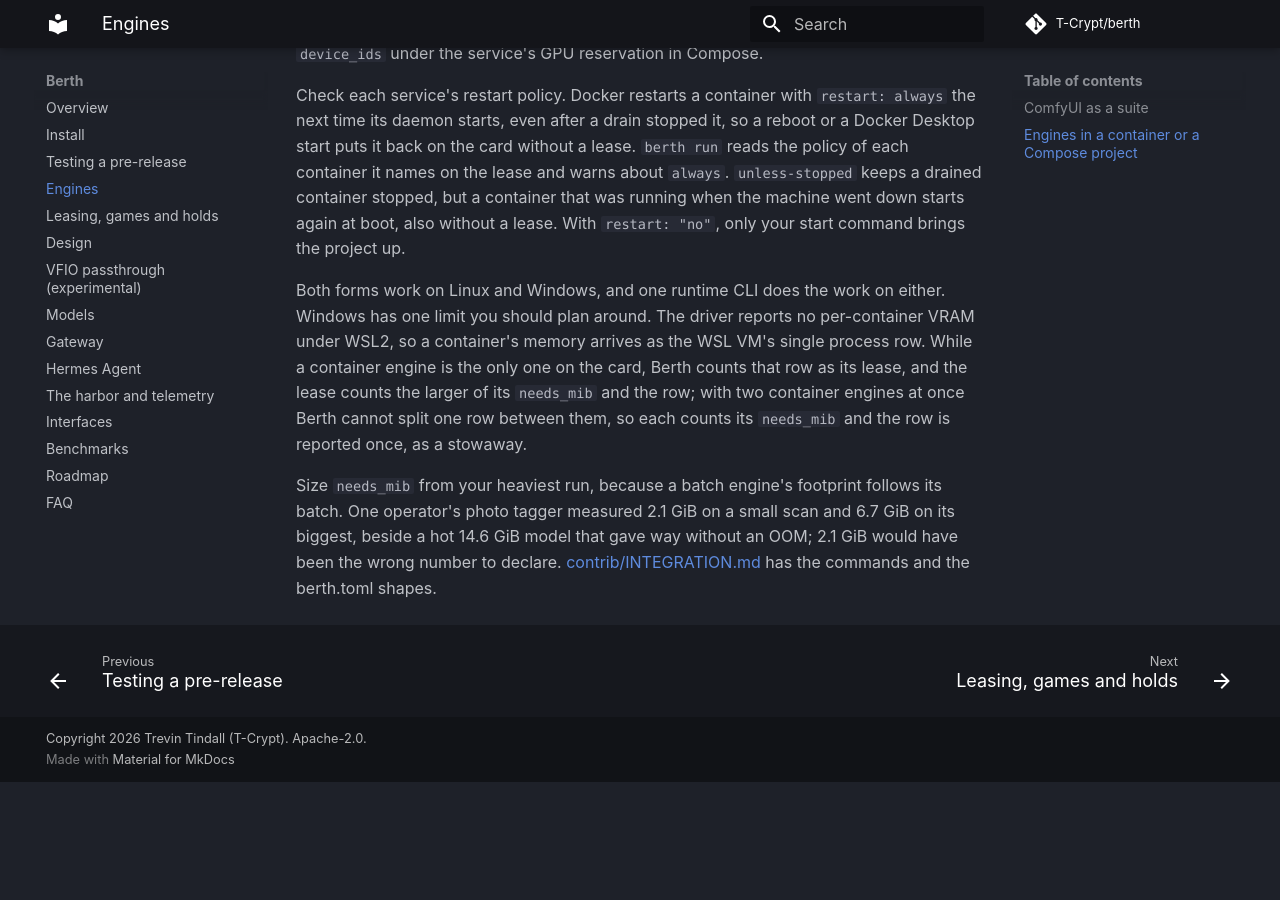
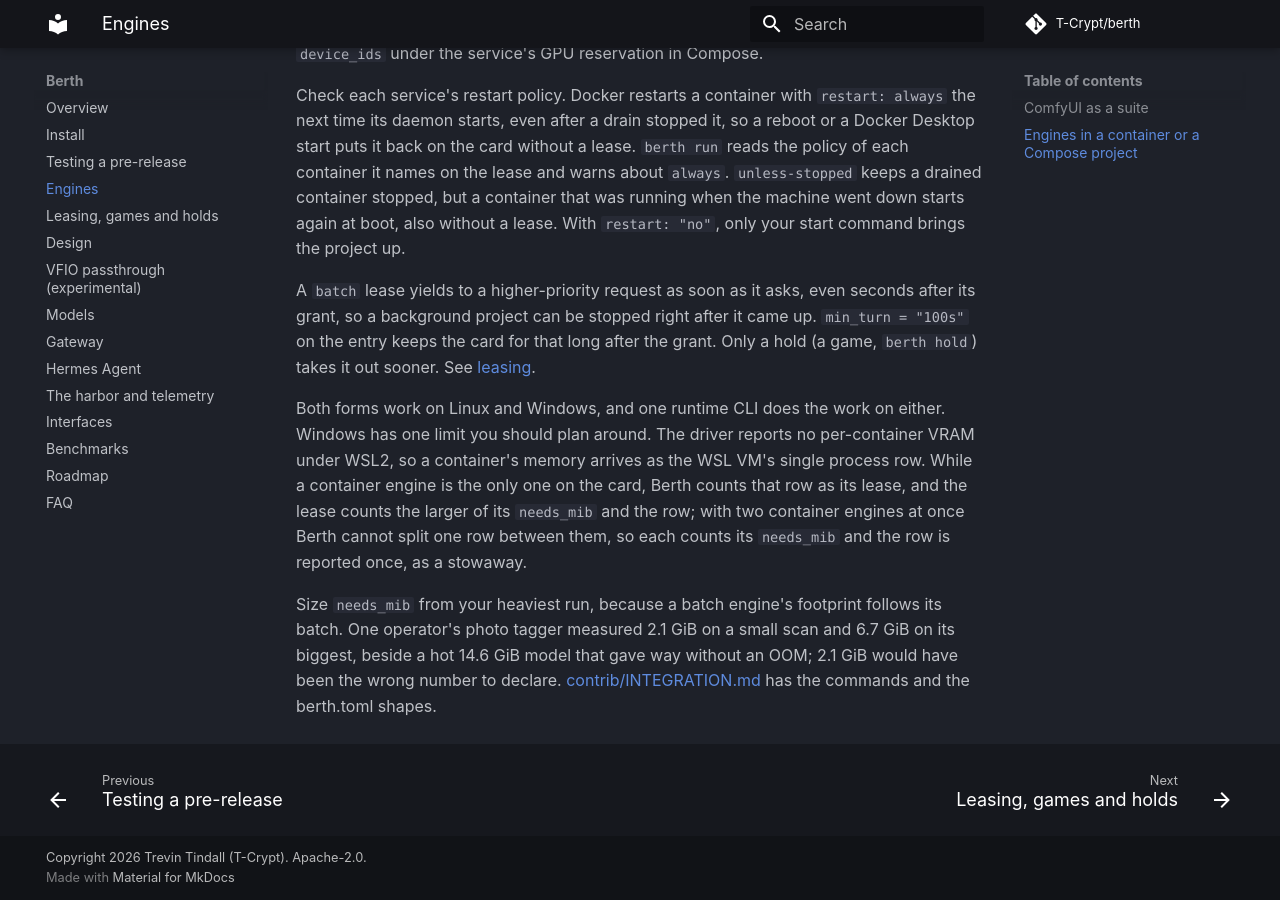
Before and after one commit to Bacongineer/berth-upstream, an MkDocs documentation site: the page built from docs/engines.md, in a window 1280 px wide and 900 px high, scrolled down 2721 px. Built offline with MkDocs 1.6.1 and Material for MkDocs 9.7.7, drawn with Linux system fonts in a browser that asks for light colours; comment, search, counter and statistics services are not loaded; before the commit the page ends 3503 px from its top, so only the background shows below that.

Commit message:
docs(engines): min_turn keeps a compose project on the card after its grant

```diff
--- a/docs/engines.md
+++ b/docs/engines.md
@@ -84,6 +84,10 @@ warns about `always`. `unless-stopped` keeps a drained container stopped, but a
 running when the machine went down starts again at boot, also without a lease. With `restart: "no"`,
 only your start command brings the project up.
 
+A `batch` lease yields to a higher-priority request as soon as it asks, even seconds after its grant, so a
+background project can be stopped right after it came up. `min_turn = "100s"` on the entry keeps the card for
+that long after the grant. Only a hold (a game, `berth hold`) takes it out sooner. See [leasing](leasing.md).
+
 Both forms work on Linux and Windows, and one runtime CLI does the work on either. Windows has one
 limit you should plan around. The driver reports no per-container VRAM under WSL2, so a container's
 memory arrives as the WSL VM's single process row. While a container engine is the only one on the
```
